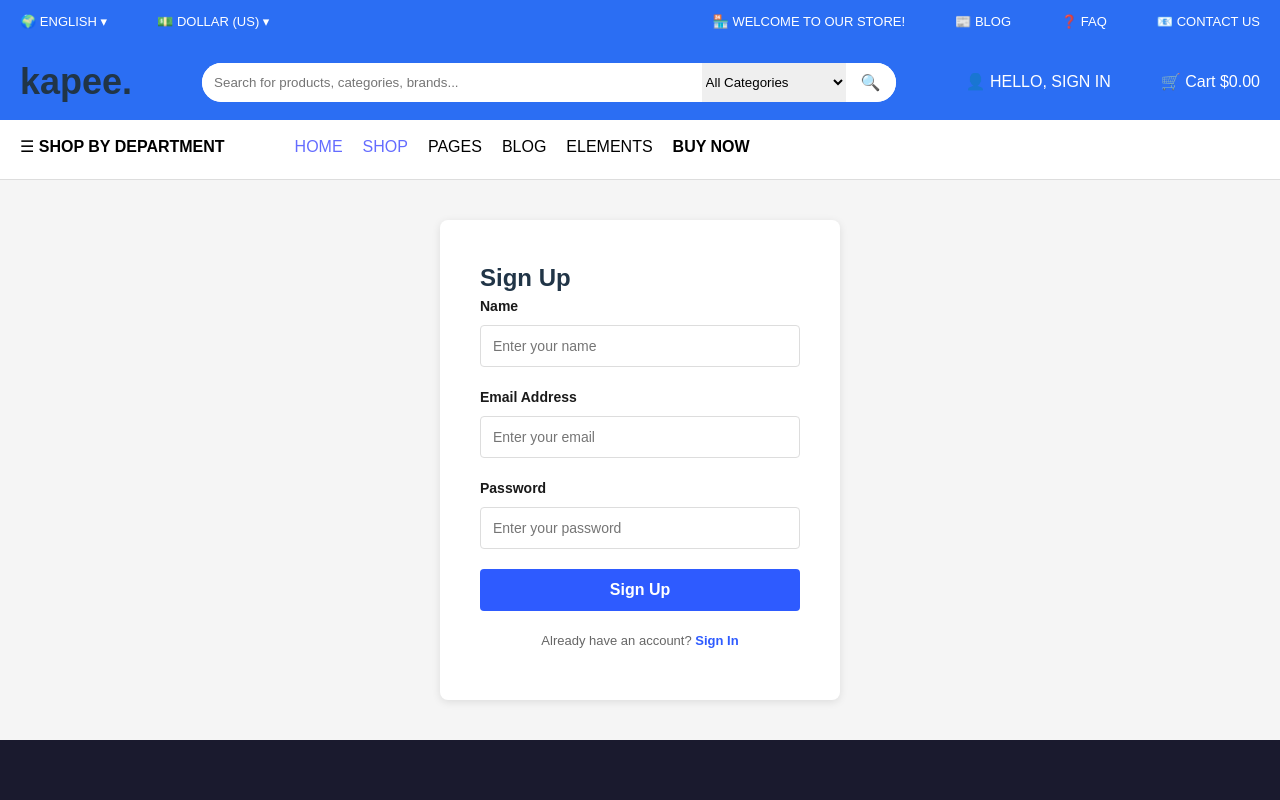
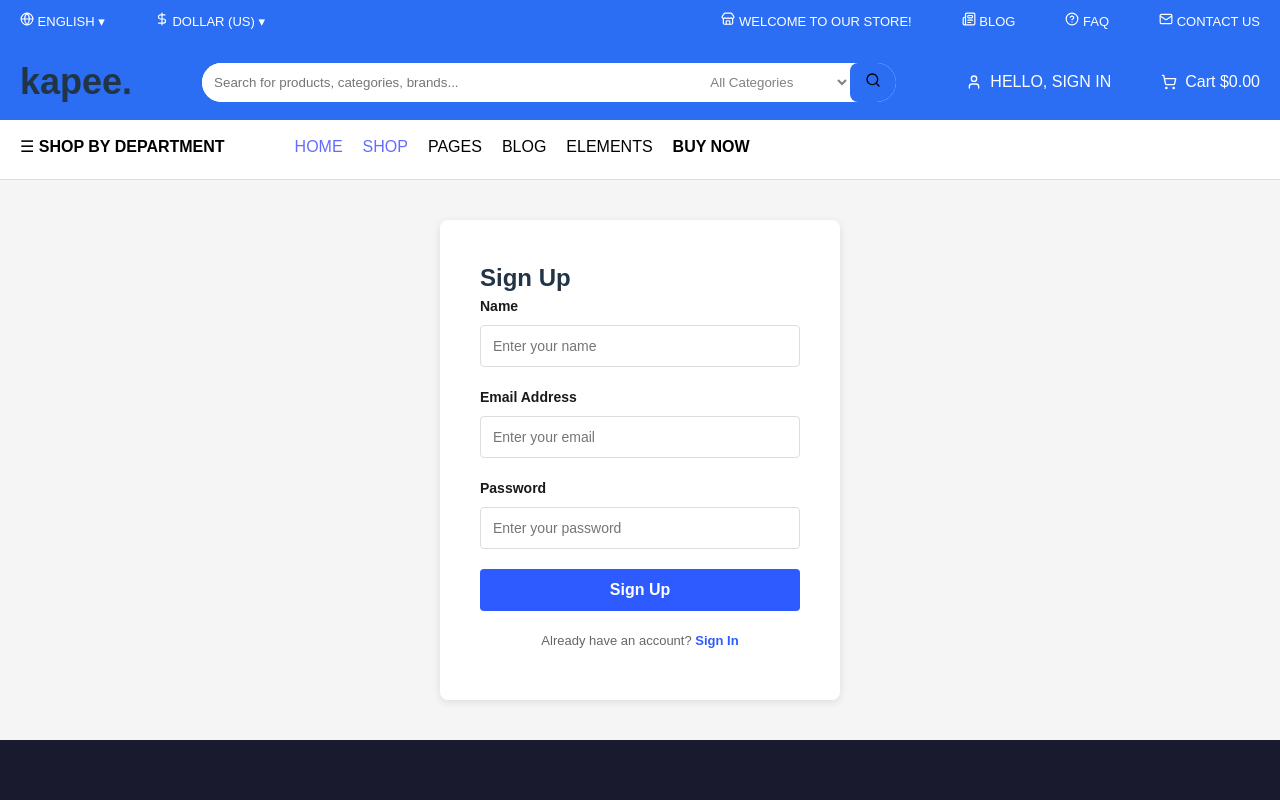
Before and after one commit to Norbert-syc/e-commerce-frontend, a React (Vite) app: page /signup in a window 1280 px wide. Shown: the top 800 px of the page. Built offline with nearby package versions, Linux system fonts and the light colour scheme.

Commit message:
lucide react

```diff
--- a/package.json
+++ b/package.json
@@ -10,6 +10,7 @@
     "preview": "vite preview"
   },
   "dependencies": {
+    "lucide-react": "^0.563.0",
     "react": "^19.2.0",
     "react-dom": "^19.2.0",
     "react-router-dom": "^7.12.0"
--- a/src/App.css
+++ b/src/App.css
@@ -95,16 +95,20 @@ body,
   flex: 1;
   border: none;
   padding: 12px;
+  background: white;
+  color:black
 }
 
 .search-bar select {
   border: none;
   padding: 0 px 10px;
+  background: white;
+  color:gray
 }
 
 .search-bar button {
   border: none;
-  background: white;
+  background: #2b6ef3;
   padding: 0px 15px;
   cursor: pointer;
 }
@@ -167,6 +171,7 @@ body,
   display: flex;
   list-style: none;
   gap: 20px;
+  color: black;
 }
 
 .nav-links li {
--- a/src/components/header/MainHeader.tsx
+++ b/src/components/header/MainHeader.tsx
@@ -1,5 +1,6 @@
 import { useState } from "react";
 import { useNavigate, Link } from "react-router-dom";
+import { Search, ShoppingCart, User } from "lucide-react";
 
 interface MainHeaderProps {
   cartItemsCount?: number;
@@ -44,7 +45,7 @@ const MainHeader = ({ cartItemsCount = 0 }: MainHeaderProps) => {
             <option>Bags & Backpacks</option>
             <option>Lingerie & Nightwear</option>
           </select>
-          <button type="submit">🔍</button>
+          <button type="submit"><Search size={16} /></button>
         </form>
 
         <div className="header-actions">
@@ -52,11 +53,11 @@ const MainHeader = ({ cartItemsCount = 0 }: MainHeaderProps) => {
             to="/signin"
             style={{ textDecoration: "none", color: "inherit" }}
           >
-            <div>👤 HELLO, SIGN IN</div>
+            <div><User size={16} /> HELLO, SIGN IN</div>
           </Link>
           <Link to="/cart" style={{ textDecoration: "none", color: "inherit" }}>
             <div>
-              🛒 Cart {cartItemsCount > 0 ? `(${cartItemsCount})` : "$0.00"}
+              <ShoppingCart size={16} /> Cart {cartItemsCount > 0 ? `(${cartItemsCount})` : "$0.00"}
             </div>
           </Link>
         </div>
--- a/src/components/header/TopBar.tsx
+++ b/src/components/header/TopBar.tsx
@@ -1,17 +1,19 @@
+import { Globe, DollarSign, Store, Newspaper, HelpCircle, Mail } from "lucide-react";
+
 const TopBar = () => {
   return (
     <div className="topbar">
       <div className="topbar-inner">
         <div className="topbar-left">
-          <span>🌍 ENGLISH ▾</span>
-          <span>💵 DOLLAR (US) ▾</span>
+          <span><Globe size={14} /> ENGLISH ▾</span>
+          <span><DollarSign size={14} /> DOLLAR (US) ▾</span>
         </div>
 
         <div className="topbar-center">
-          <span>🏪 WELCOME TO OUR STORE!</span>
-          <span>📰 BLOG</span>
-          <span>❓ FAQ</span>
-          <a href="/contact">📧 CONTACT US</a>
+          <span><Store size={14} /> WELCOME TO OUR STORE!</span>
+          <span><Newspaper size={14} /> BLOG</span>
+          <span><HelpCircle size={14} /> FAQ</span>
+          <a href="/contact"><Mail size={14} /> CONTACT US</a>
         </div>
       </div>
     </div>
--- a/src/pages/Auth.css
+++ b/src/pages/Auth.css
@@ -45,6 +45,8 @@
   border-radius: 4px;
   font-size: 14px;
   transition: border-color 0.3s ease;
+  background: white;
+  color: #1a1a1a;
 }
 
 .form-group input:focus {
```
Also changed, not shown: 1 other file (tests, documents, lock files or other folders).
